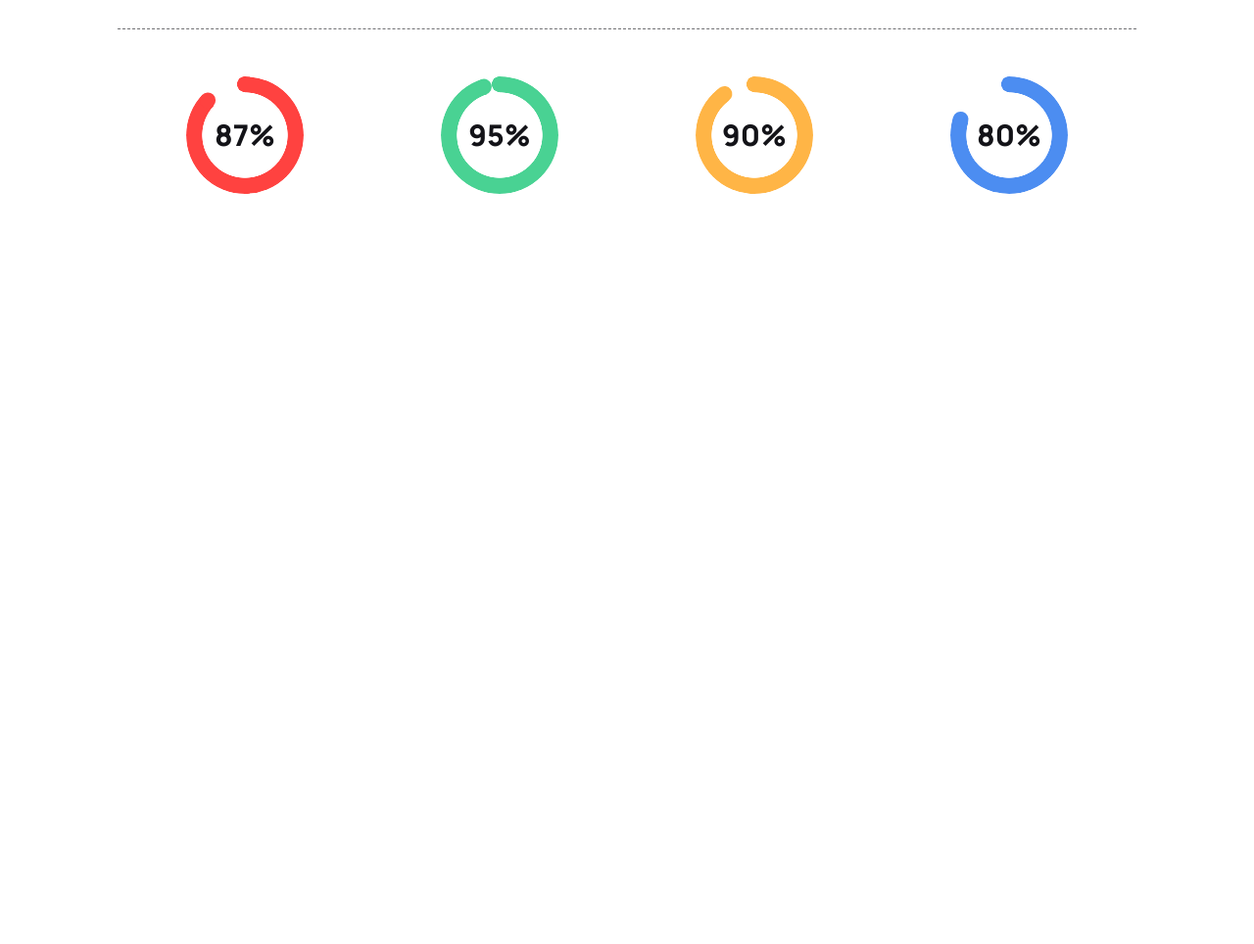
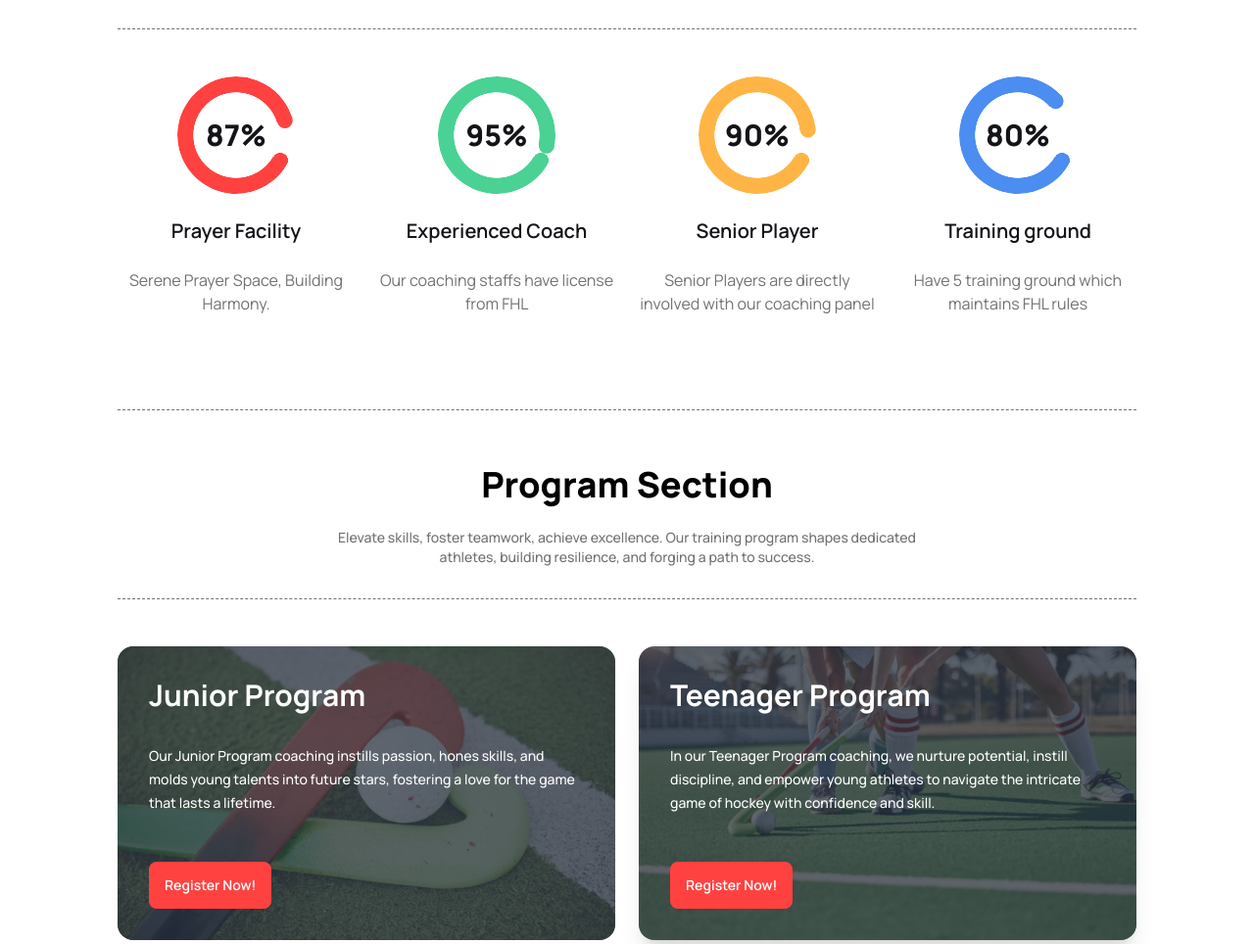
Before and after one commit to rafhan59/b9a3-1520, a plain HTML site: page index.html in a window 1280 px wide. Shown: the part 1007-1971 px from the top of the page at 98% size. Before the commit the page ends 1301 px from the top, so only its background shows below. Drawn offline with nearby package versions, Linux system fonts and the light colour scheme.

Commit message:
Grid section Done

```diff
--- a/index.html
+++ b/index.html
@@ -122,7 +122,7 @@
 
 
     <main>
-        <section class="professional_hockey mt-36 md:my-24">
+        <section class="professional_hockey mt-36 md:mt-24 md:mb-8">
                 <div class="border-text">
                     <hr class="md:mt-24 border-dashed border-[#13131899]"></hr>
                   <div class="text-section outline-10 outline-offset-10">
@@ -131,20 +131,79 @@
                     <hr class="md:mt-8 border-dashed h-[1px] border-[#13131899]"></hr>
                   </div>
                 </div>
-                <div class="spinner flex flex-col md:flex-row justify-center md:justify-around mt-6 md:mt-12">
-                  <div class="spin1 mx-auto">
-                    <div class="radial-progress text-[#ff4240] " style="--value:87; --size:7.5rem; --thickness: 1rem; " role="progressbar"><h1 class="text-3xl font-extrabold text-[#131318]">87%</h1></div>
+                <div class="spinner flex flex-col gap-6 md:flex-row justify-center md:justify-around mt-6 md:mt-12 mb-10 md:mb-24">
+                  <div class="spin1 flex flex-col justify-center">
+                    <div class="radial-progress text-[#ff4240] rotate-[120deg] mx-auto" style="--value:87; --size:7.5rem; --thickness: 1rem; " role="progressbar">
+                      <h1 class="-rotate-[120deg] text-3xl font-extrabold text-[#131318]">87%</h1>
+                    </div>
+                    <h2 class="text-center text-xl font-semibold text-[#131318] my-6">Prayer Facility</h2>
+                    <p class="text-base font-[400] leading-6 text-[#13131899] max-w-64 text-center mx-auto">Serene Prayer Space, Building Harmony.</p>
                   </div>
-                  <div class="spin2 mx-auto">
-                    <div class="radial-progress text-[#49D293] text-3xl font-extrabold" style="--value:95; --size:7.5rem; --thickness: 1rem; " role="progressbar"><h1 class="text-3xl font-extrabold text-[#131318]">95%</h1></div>
+                  <div class="spin2 flex flex-col justify-center">
+                    <div class="radial-progress text-[#49D293] rotate-[120deg] text-3xl font-extrabold mx-auto" style="--value:95; --size:7.5rem; --thickness: 1rem; " role="progressbar"><h1 class="text-3xl font-extrabold text-[#131318] -rotate-[120deg]">95%</h1></div>
+                    <h2 class="text-center text-xl font-semibold text-[#131318] my-6">Experienced Coach</h2>
+                    <p class="text-base font-[400] leading-6 text-[#13131899] max-w-64 text-center mx-auto">Our coaching staffs have license from FHL</p>
                   </div>
-                  <div class="spin3 mx-auto">
-                    <div class="radial-progress text-[#ffb546] text-3xl font-extrabold" style="--value:90; --size:7.5rem; --thickness: 1rem; " role="progressbar"><h1 class="text-3xl font-extrabold text-[#131318]">90%</h1></div>
+                  <div class="spin3 flex flex-col justify-center">
+                    <div class="radial-progress text-[#ffb546] rotate-[120deg] text-3xl font-extrabold mx-auto" style="--value:90; --size:7.5rem; --thickness: 1rem; " role="progressbar"><h1 class="text-3xl font-extrabold text-[#131318] -rotate-[120deg]">90%</h1></div>
+                    <h2 class="text-center text-xl font-semibold text-[#131318] my-6">Senior Player</h2>
+                    <p class="text-base font-[400] leading-6 text-[#13131899] max-w-64 mx-auto text-center">Senior Players are directly involved with our coaching panel</p>
                   </div>
-                  <div class="spin4 mx-auto">
-                    <div class="radial-progress text-[#4c8df1] text-3xl font-extrabold" style="--value:80; --size:7.5rem; --thickness: 1rem; " role="progressbar"><h1 class="text-3xl font-extrabold text-[#131318]">80%</h1></div>
+                  <div class="spin4 flex flex-col justify-center">
+                    <div class="radial-progress text-[#4c8df1] rotate-[120deg] text-3xl font-extrabold mx-auto" style="--value:80; --size:7.5rem; --thickness: 1rem; " role="progressbar"><h1 class="text-3xl font-extrabold text-[#131318] -rotate-[120deg]">80%</h1></div>
+                    <h2 class="text-center text-xl font-semibold text-[#131318] my-6">Training ground</h2>
+                    <p class="text-base font-[400] leading-6 text-[#13131899] max-w-64 text-center mx-auto">Have 5 training ground which maintains FHL rules</p>
                   </div>
                 </div>
+                <hr class="border-dashed h-[1px] border-[#13131899]"></hr>
+        </section>
+        <section class="program-session">
+          <!-- <hr class="md:mt-24 border-dashed border-[#13131899]"></hr> -->
+          <div class="text-section outline-10 outline-offset-10">
+              <h1 class="text-xl md:text-4xl font-extrabold text-black pb-6 text-center pt-6">Program Section</h1>
+              <p class="text-center max-w-[640px] mx-auto text-sm font-medium text-[#13131899] pb-8">Elevate skills, foster teamwork, achieve excellence. Our training program shapes dedicated athletes, building resilience, and forging a path to success.</p>
+            <hr class="mb-6 md:mb-12 border-dashed h-[1px] border-[#13131899]"></hr>
+          </div>
+
+          <div class="grid grid-cols-1 md:grid-cols-2 gap-6">
+            <div class="card1 relative">
+              <div class="card image-full">
+                <figure><img src="./Images/2.png" alt="Hockey Stick and Ball" /></figure>
+                <div class="card-body">
+                  <h2 class="card-title  text-3xl text-white font-bold pb-6">Junior Program</h2>
+                  <p class="text-white text-sm font-medium leading-6">Our Junior Program coaching instills passion, hones skills, and molds young talents into future stars, fostering a love for the game that lasts a lifetime.</p>
+                  <div class="card-actions justify-start">
+                    <button class="btn bg-[#ff4240] text-white border-0">Register Now!</button>
+                  </div>
+                </div>
+              </div>
+            </div>
+            <div class="card2 relative">
+              <div class="card bg-base-100 shadow-xl image-full">
+                <figure><img src="./Images/3.png" alt="Hockey Tackle" /></figure>
+                <div class="card-body">
+                  <h2 class="card-title  text-3xl text-white font-bold pb-6">Teenager Program</h2>
+                  <p class="text-white text-sm font-medium leading-6">In our Teenager Program coaching, we nurture potential, instill discipline, and empower young athletes to navigate the intricate game of hockey with confidence and skill.</p>
+                  <div class="card-actions justify-start">
+                    <button class="btn bg-[#ff4240] text-white border-0">Register Now!</button>
+                  </div>
+                </div>
+              </div>
+            </div>
+            <div class="card3 relative col-span-full">
+              <div class="card bg-base-100 shadow-xl image-full">
+                <figure><img src="./Images/4.png" alt="Professional Hockey Player" /></figure>
+                <div class="card-body">
+                  <h2 class="card-title text-3xl text-white font-bold pb-6">Professional Program</h2>
+                  <p class="text-white text-sm font-medium leading-6">Exceptional coaching defines our Professional Program, cultivating elite skills, strategic brilliance, and unwavering dedication, propelling athletes to the zenith of their hockey careers.</p>
+                  <div class="card-actions justify-start">
+                    <button class="btn bg-[#ff4240] text-white border-0">Register Now!</button>
+                  </div>
+                </div>
+              </div>
+            </div>
+          </div>
+
         </section>
     </main>
 
```
